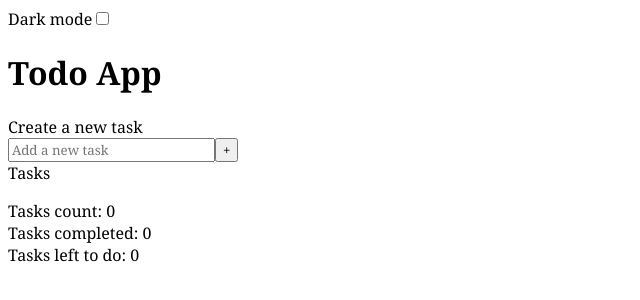
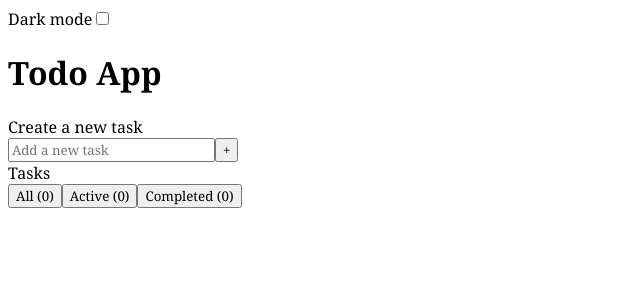
Before and after one commit to niktor76/vue3-todo-app, a Vue app: page / in a window 1280 px wide. Shown: the top 300 px of the page, without its empty margins (0-640 px from the left). Built offline with nearby package versions, Linux system fonts and the light colour scheme.

Commit message:
feat: add filter

```diff
--- a/src/App.vue
+++ b/src/App.vue
@@ -6,8 +6,20 @@
     <TaskInput v-model="newTaskText" @add-task="addTask" />
 
     <div>Tasks</div>
+    <button :class="{ 'is-selected': filterState === 'all' }" @click="filterState = 'all'">
+      All ({{ tasks.length }})
+    </button>
+    <button :class="{ 'is-selected': filterState === 'active' }" @click="filterState = 'active'">
+      Active ({{ tasks.filter((task) => !task.done).length }})
+    </button>
+    <button
+      :class="{ 'is-selected': filterState === 'completed' }"
+      @click="filterState = 'completed'"
+    >
+      Completed ({{ tasks.filter((task) => task.done).length }})
+    </button>
     <ul>
-      <li v-for="task in tasks" :key="task.id">
+      <li v-for="task in filteredTasks" :key="task.id">
         <TaskItem
           :task="task"
           @done="done"
@@ -21,25 +33,41 @@
     <button v-if="tasks.some((task) => task.done)" @click="clearCompleted()">
       Clear completed tasks
     </button>
-    <div>Tasks count: {{ tasks.length }}</div>
-    <div>Tasks completed: {{ tasks.filter((task) => task.done).length }}</div>
-    <div>Tasks left to do: {{ tasks.filter((task) => !task.done).length }}</div>
   </div>
 </template>
 
 <script setup>
-import { onMounted, ref, watch } from 'vue'
+// TODO: Styling
+// TODO: Task filtering
+// TODO: Testing (Vitest)
+// TODO: Import/Export as JSON
+// TODO: Drag and Drop
+// TODO: Due dates/reminders
+
+import { computed, nextTick, onMounted, ref, watch } from 'vue'
 import TaskItem from './TaskItem.vue'
 import TaskInput from './TaskInput.vue'
 
 const tasks = ref([])
 const newTaskText = ref('')
 const darkMode = ref()
+const filterState = ref('all')
 
 // Make dark mode changes persistent in localStorage
 watch(darkMode, (darkMode) => {
   localStorage.setItem('darkMode', darkMode ? 'true' : 'false')
   document.body.classList.toggle('dark-mode', darkMode)
+})
+
+// Filter logic
+const filteredTasks = computed(() => {
+  if (filterState.value === 'active') {
+    return tasks.value.filter((task) => !task.done)
+  } else if (filterState.value === 'completed') {
+    return tasks.value.filter((task) => task.done)
+  } else if (filterState.value === 'all') {
+    return tasks.value
+  }
 })
 
 const addTask = () => {
@@ -126,9 +154,16 @@ onMounted(() => {
 
   button {
     background-color: #cee645;
+    padding: 5px;
+    margin: 2px;
   }
   input {
     background-color: #b8f0b0;
   }
+
+  .is-selected {
+    color: white;
+    background-color: blue;
+  }
 }
 </style>
```
